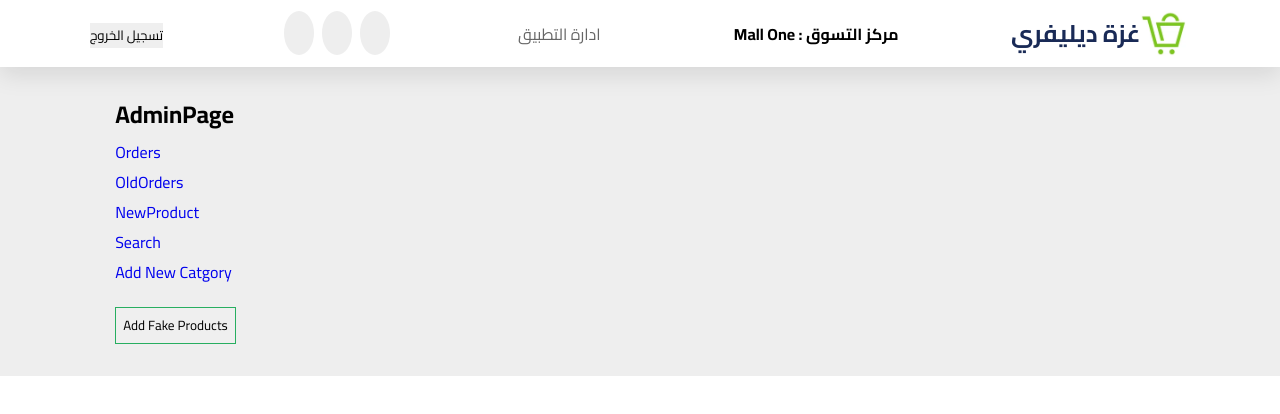
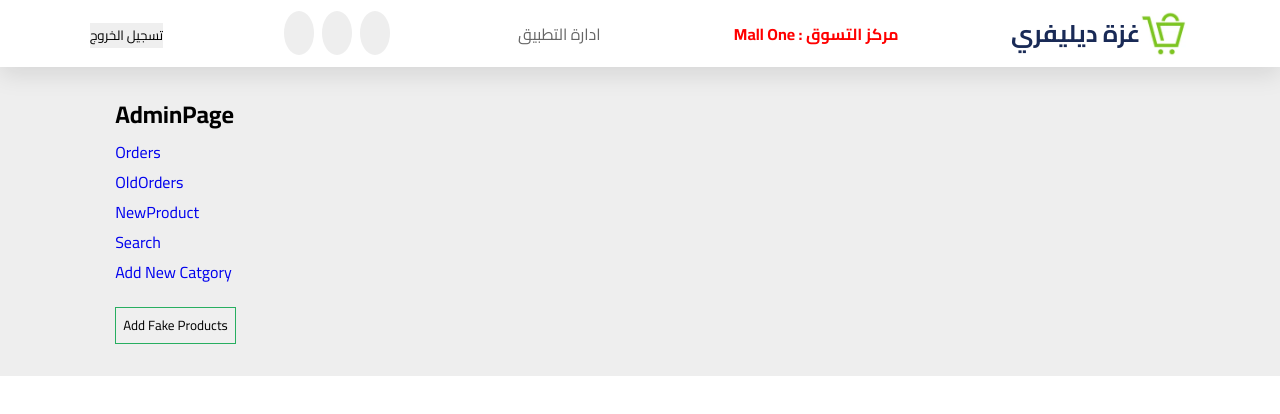
Before and after one commit to omarmalek/delivery-mall-frontend, a React (Create React App) app: page /admin in a window 1280 px wide. Shown: the top 414 px of the page. Built offline with nearby package versions, Linux system fonts and the light colour scheme; no server answers; a small style sheet from the web is missing; a web font is replaced by a local one.

Commit message:
adding css

```diff
--- /dev/null
+++ b/src/control-pages/Header-Control.css
@@ -0,0 +1,3 @@
+h4 {
+    color:red;
+}
--- a/src/control-pages/Header-Control.js
+++ b/src/control-pages/Header-Control.js
@@ -4,6 +4,7 @@ import { faBars} from "@fortawesome/free-solid-svg-icons";
 import logo from "../images/shopping-cart-bag-logo-260nw-small.png";
 import { useGlobalContext } from "../context";
 import { Link,useNavigate } from "react-router-dom";
+import './Header-Control.css'
 
 function HeaderControl() {
   const navigate = useNavigate();
```
